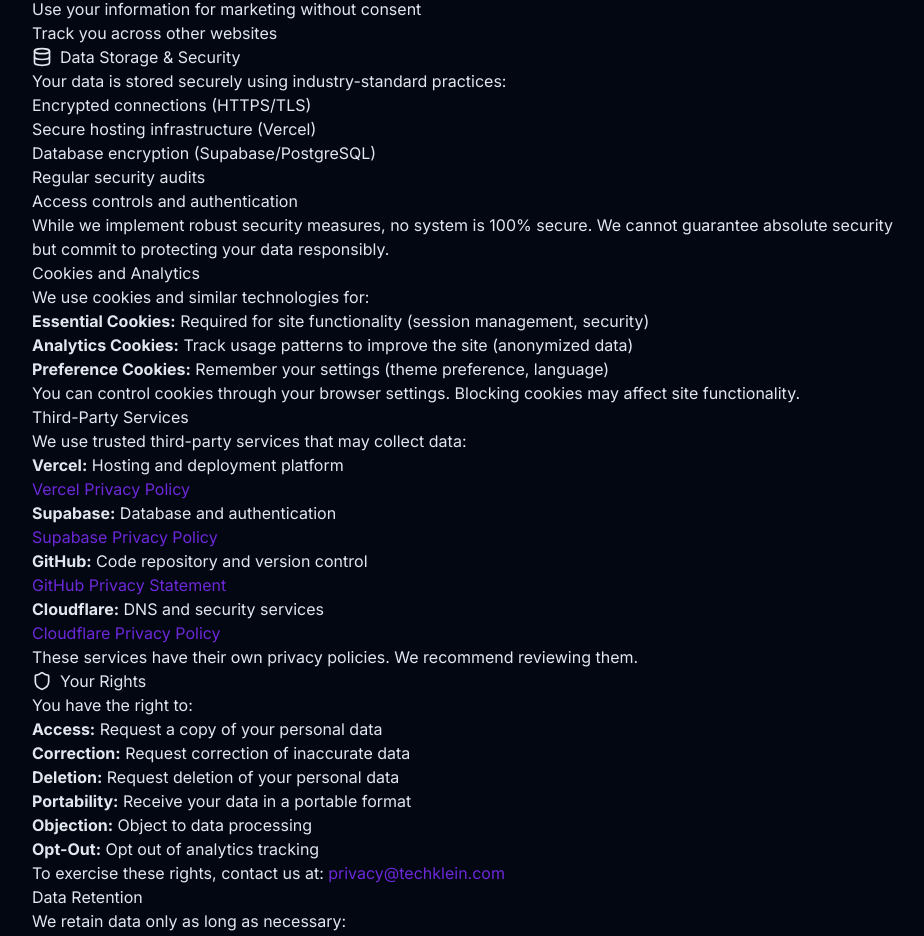
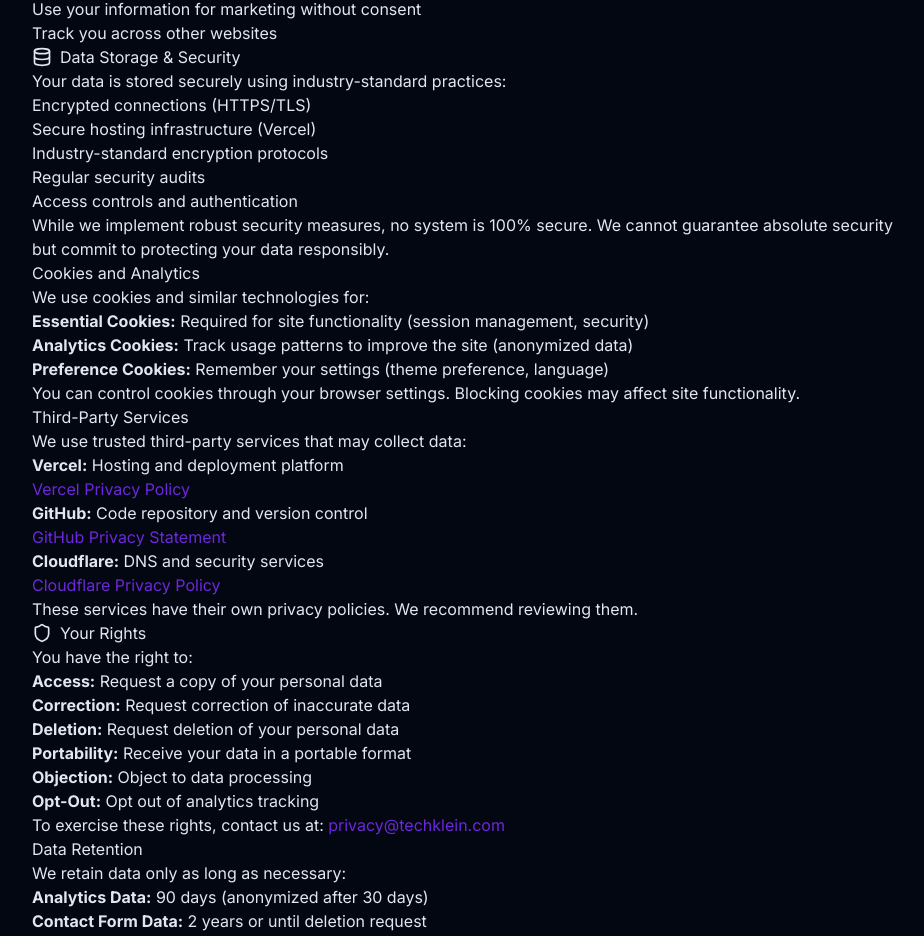
Before and after one commit to carleintech/erickharlein-monorepo, a Next.js app in the folder apps/web/: page /legal/privacy-policy in a window 1280 px wide. Shown: the part 1053-1989 px from the top of the page, without its empty margins (176-1100 px from the left). Built offline with nearby package versions, Linux system fonts and the light colour scheme.

Commit message:
final cleanup: remove all remaining Supabase references

```diff
--- a/apps/web/app/legal/privacy-policy/page.tsx
+++ b/apps/web/app/legal/privacy-policy/page.tsx
@@ -119,7 +119,7 @@
 							<ul>
 								<li>Encrypted connections (HTTPS/TLS)</li>
 								<li>Secure hosting infrastructure (Vercel)</li>
-								<li>Database encryption (Supabase/PostgreSQL)</li>
+								<li>Industry-standard encryption protocols</li>
 								<li>Regular security audits</li>
 								<li>Access controls and authentication</li>
 							</ul>
@@ -169,18 +169,6 @@
 										className="text-primary"
 									>
 										Vercel Privacy Policy
-									</a>
-								</li>
-								<li>
-									<strong>Supabase:</strong> Database and authentication
-									<br />
-									<a
-										href="https://supabase.com/privacy"
-										target="_blank"
-										rel="noopener noreferrer"
-										className="text-primary"
-									>
-										Supabase Privacy Policy
 									</a>
 								</li>
 								<li>
```
